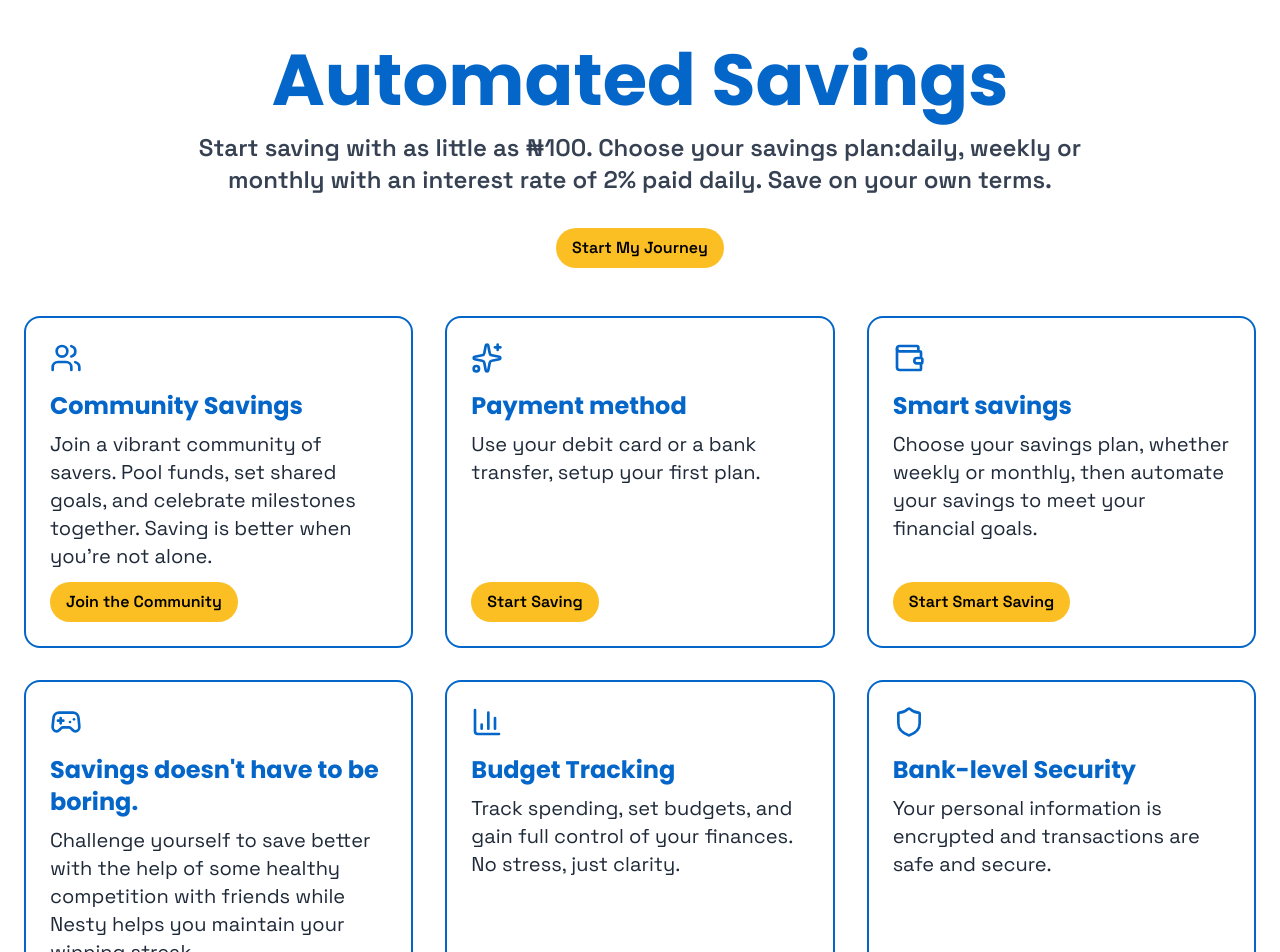
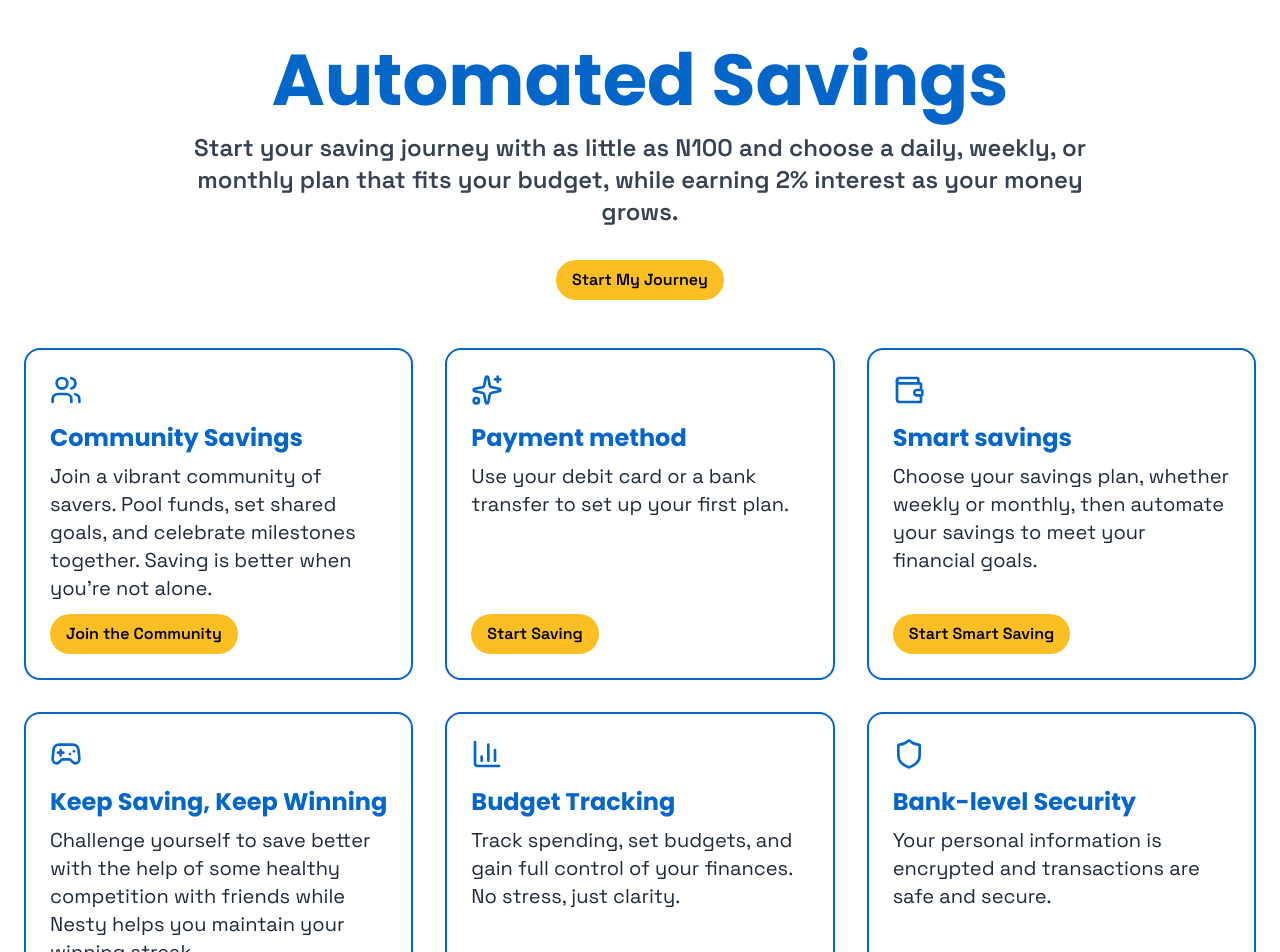
Before and after one commit to peace0823/Savenest-Frontend, a Next.js app: page / in a window 1280 px wide. Shown: the part 780-1732 px from the top of the page. Built offline with nearby package versions, Linux system fonts and the light colour scheme.

Commit message:
Content Update

```diff
--- a/components/FeaturesSection.tsx
+++ b/components/FeaturesSection.tsx
@@ -17,7 +17,7 @@ const features = [
     icon: <Sparkles className="w-8 h-8 text-[#0466C8]" />,
     title: "Payment method",
     description:
-      "Use your debit card or a bank transfer, setup your first plan.",
+      "Use your debit card or a bank transfer to set up your first plan.",
     buttonText: 'Start Saving',
     link: '/join',
   },
@@ -31,7 +31,7 @@ const features = [
   },
   {
     icon: <Gamepad2 className="w-8 h-8 text-[#0466C8]" />,
-    title: "Savings doesn't have to be boring.",
+    title: "Keep Saving, Keep Winning",
     description:
       "Challenge yourself to save better with the help of some healthy competition with friends while Nesty helps you maintain your winning streak.",
     buttonText: 'Take the Challenge',
@@ -133,7 +133,7 @@ export default function FeaturesSection() {
           Automated Savings
         </h2>
         <p className="mt-4 text-2xl text-gray-700 font-spacegrotesk max-w-4xl mx-auto font-semibold">
-          Start saving with as little as ₦100. Choose your savings plan:daily, weekly or monthly with an interest rate of 2% paid daily. Save on your own terms.
+          Start your saving journey with as little as N100 and choose a daily, weekly, or monthly plan that fits your budget, while earning 2% interest as your money grows.
         </p>
 
         <div className="flex justify-center">
```
